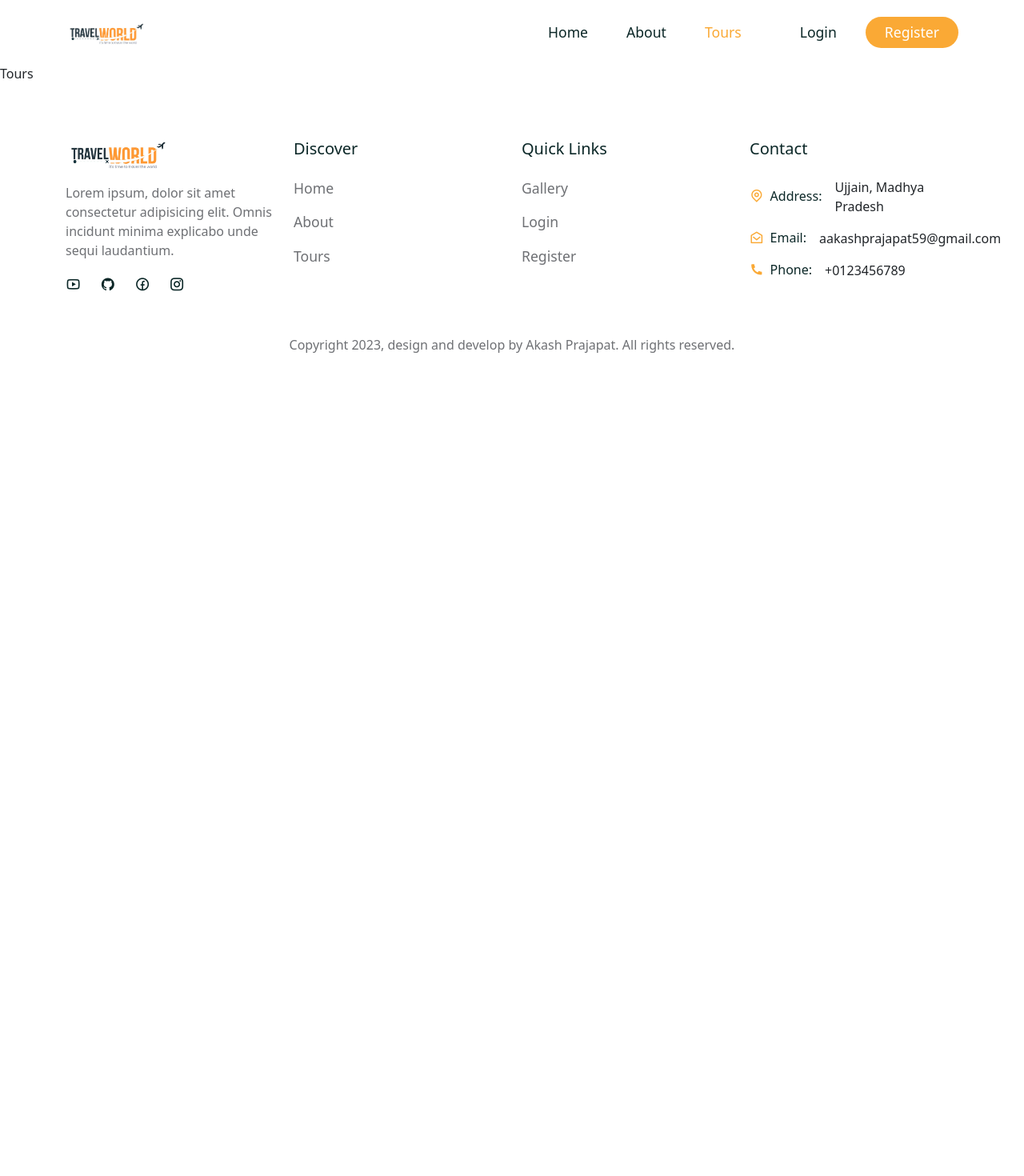
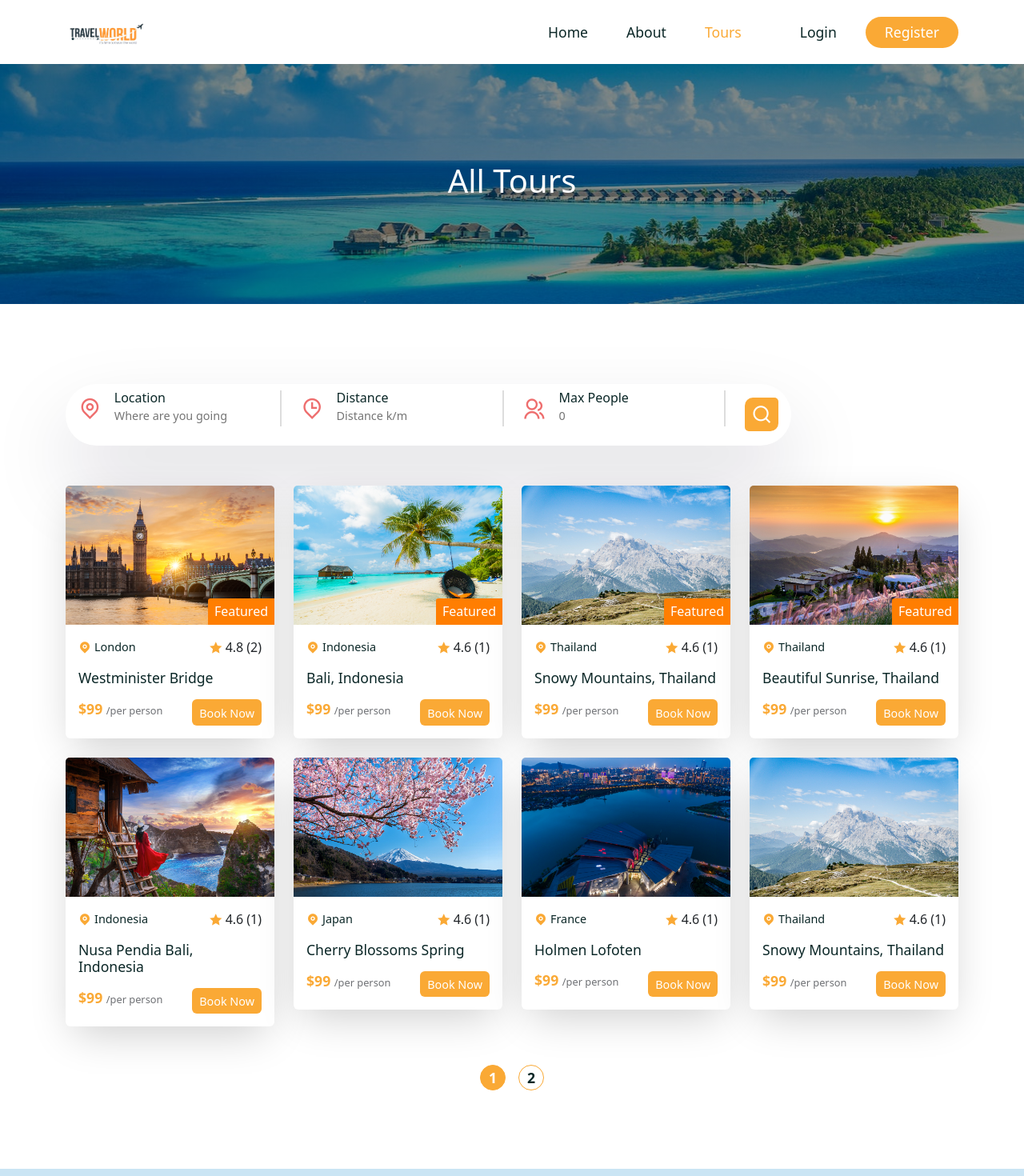
Before and after one commit to akashp369/MERN-tour-Management, a React (Create React App) app in the folder frontend/: page /tours in a window 1280 px wide. Shown: the top 1470 px of the page at 80% size. Before the commit the page ends 800 px from the top, so only its background shows below. Built offline with nearby package versions, Linux system fonts and the light colour scheme; a web font is replaced by a local one.

Commit message:
tour detai l update

```diff
--- a/frontend/src/pages/Tours.jsx
+++ b/frontend/src/pages/Tours.jsx
@@ -1,10 +1,52 @@
-import React from 'react'
+import React, { useEffect, useState } from 'react'
+import Commonsection from '../shared/Commonsection'
+import '../styles/tour.css'
+import TourCard from './../shared/TourCard'
+import SearchBar from '../shared/SearchBar'
+import Newsletter from '../shared/Newsletter'
+import tourData from '../assets/data/tours'
+import { Container, Row, Col } from "reactstrap";
+
 
 const Tours = () => {
+  const [pageCount, setPageCount]=useState(0)
+  const [page, setPage]=useState(0)
+  useEffect(()=>{
+    const pages=Math.ceil(5/4);
+    setPageCount(pages)
+  },[page])
   return (
-    <div>
-      Tours
-    </div>
+    <>
+      <Commonsection title={'All Tours'}/>
+      <section>
+        <Container>
+          <Row>
+            <SearchBar />
+          </Row>
+        </Container>
+      </section>
+      <section className='pt-0'>
+        <Container>
+          <Row>
+            {
+              tourData?.map(tour=>(
+              <Col lg='3' className='mb-4'  key={tour.id}>
+                <TourCard tour={tour} />
+              </Col>))
+            }
+            <Col lg='12'>
+               <div className="pagination d-flex align-items-center justify-content-center mt-4 gap-3">
+                {[...Array(pageCount).keys()]?.map(number=>(
+                  <span key={number} onClick={()=>setPage(number)} className={page===number?"active__page":""}
+                  >{number+1}</span>
+                ))}
+               </div>
+            </Col>
+          </Row>
+        </Container>
+      </section>
+      <Newsletter />
+    </>
   )
 }
 
--- /dev/null
+++ b/frontend/src/shared/Commonsection.jsx
@@ -0,0 +1,19 @@
+import React from 'react'
+import './commonsection.css'
+import { Container, Row, Col } from "reactstrap";
+
+const Commonsection = ({title}) => {
+  return (
+    <section className='common__section'>
+        <Container>
+            <Row>
+                <Col lg='12'>
+                    <h1>{title}</h1>
+                </Col>
+            </Row>
+        </Container>
+    </section>
+  )
+}
+
+export default Commonsection
--- /dev/null
+++ b/frontend/src/shared/commonsection.css
@@ -0,0 +1,14 @@
+.common__section{
+    background: linear-gradient(rgba(0,0,0,0.45), rgba(0,0,0,0.45)),url('../assets//images/tour.jpg') no-repeat center center;
+    background-size: cover;
+    height: 300px;
+    display: flex;
+    align-items: center;
+    justify-content: center;
+    text-align: center;
+}
+
+.common__section h1{
+    font-size: 2.5rem;
+    color: #fff;
+}
--- /dev/null
+++ b/frontend/src/styles/tour.css
@@ -0,0 +1,19 @@
+
+.pagination span{
+    width: 2rem;
+    height: 2rem;
+    padding: 5px;
+    border-radius: 50px;
+    display: flex;
+    align-items: center;
+    justify-content: center;
+    border: 1px solid var(--secondary-color);
+    color: var(--heading-color);
+    font-size: 1.1rem;
+    cursor: pointer;
+    font-weight: 700;
+}
+.active__page{
+    background: var(--secondary-color);
+    color: #fff !important;
+}
```
Also changed, not shown: frontend/src/styles/tour-details.css (added).
